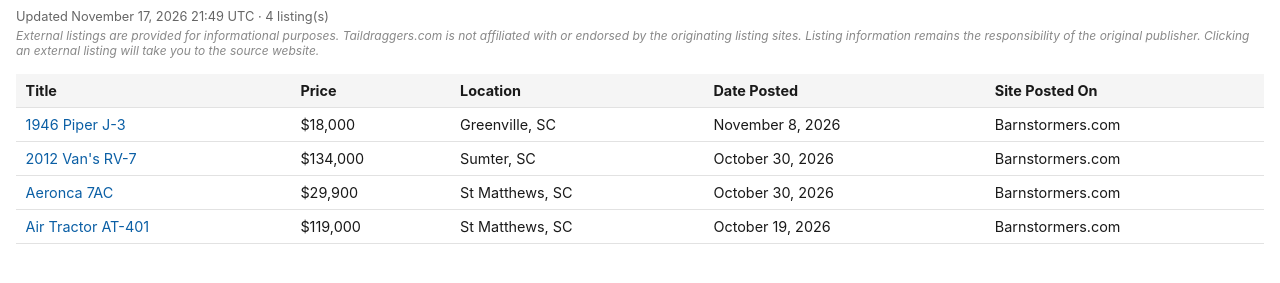
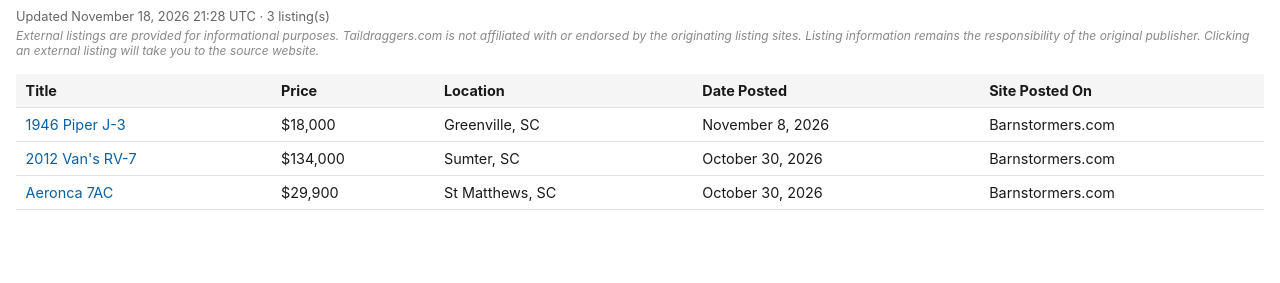
Before and after one commit to taildraggers/south-carolina, a plain HTML site: page docs/index.html in a window 1280 px wide. Shown: the part 43-326 px from the top of the page. Drawn offline with Linux system fonts and the light colour scheme.

Commit message:
Update South Carolina listings (2026-11-18)

```diff
--- a/docs/index.html
+++ b/docs/index.html
@@ -58,7 +58,7 @@
 </head>
 <body>
   <h1>Taildragger Ads in South Carolina</h1>
-  <div class="updated">Updated November 17, 2026 21:49 UTC &middot; 4 listing(s)</div>
+  <div class="updated">Updated November 18, 2026 21:28 UTC &middot; 3 listing(s)</div>
   <div class="disclaimer">External listings are provided for informational purposes. Taildraggers.com is not affiliated with or endorsed by the originating listing sites. Listing information remains the responsibility of the original publisher. Clicking an external listing will take you to the source website.</div>
   <table>
     <thead>
@@ -68,7 +68,6 @@
         <tr><td><a href="https://www.barnstormers.com/classified-2082729-1946-Piper-J3-Cub-C-65.html" target="_blank" rel="noopener noreferrer">1946 Piper J-3</a></td><td>$18,000</td><td>Greenville, SC</td><td>November 8, 2026</td><td>Barnstormers.com</td></tr>
         <tr><td><a href="https://www.barnstormers.com/classified-2062496-2012-VANS-RV-7.html" target="_blank" rel="noopener noreferrer">2012 Van&#x27;s RV-7</a></td><td>$134,000</td><td>Sumter, SC</td><td>October 30, 2026</td><td>Barnstormers.com</td></tr>
         <tr><td><a href="https://www.barnstormers.com/classified-2081018-Aeronca-7AC-Champ-with-85HP.html" target="_blank" rel="noopener noreferrer">Aeronca 7AC</a></td><td>$29,900</td><td>St Matthews, SC</td><td>October 30, 2026</td><td>Barnstormers.com</td></tr>
-        <tr><td><a href="https://www.barnstormers.com/classified-2078944-Air-Tractor-401.html" target="_blank" rel="noopener noreferrer">Air Tractor AT-401</a></td><td>$119,000</td><td>St Matthews, SC</td><td>October 19, 2026</td><td>Barnstormers.com</td></tr>
     </tbody>
   </table>
 <script>
```
